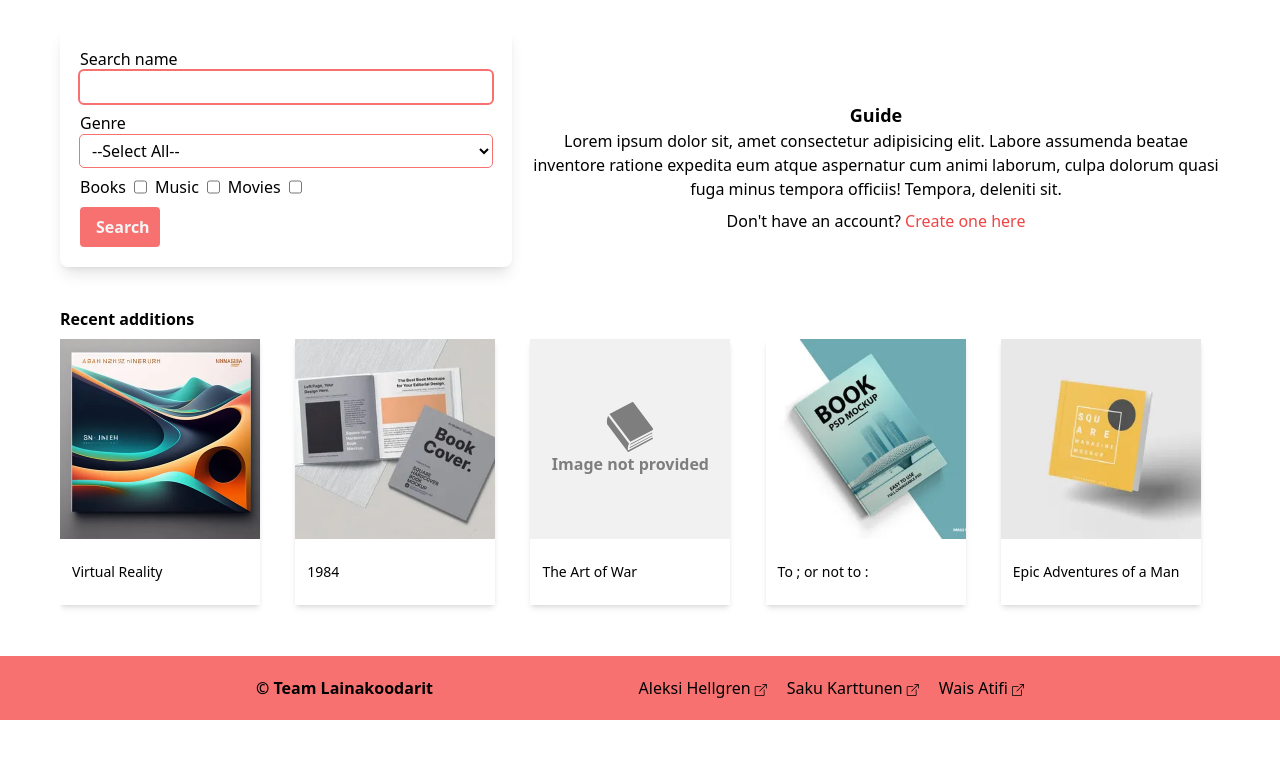
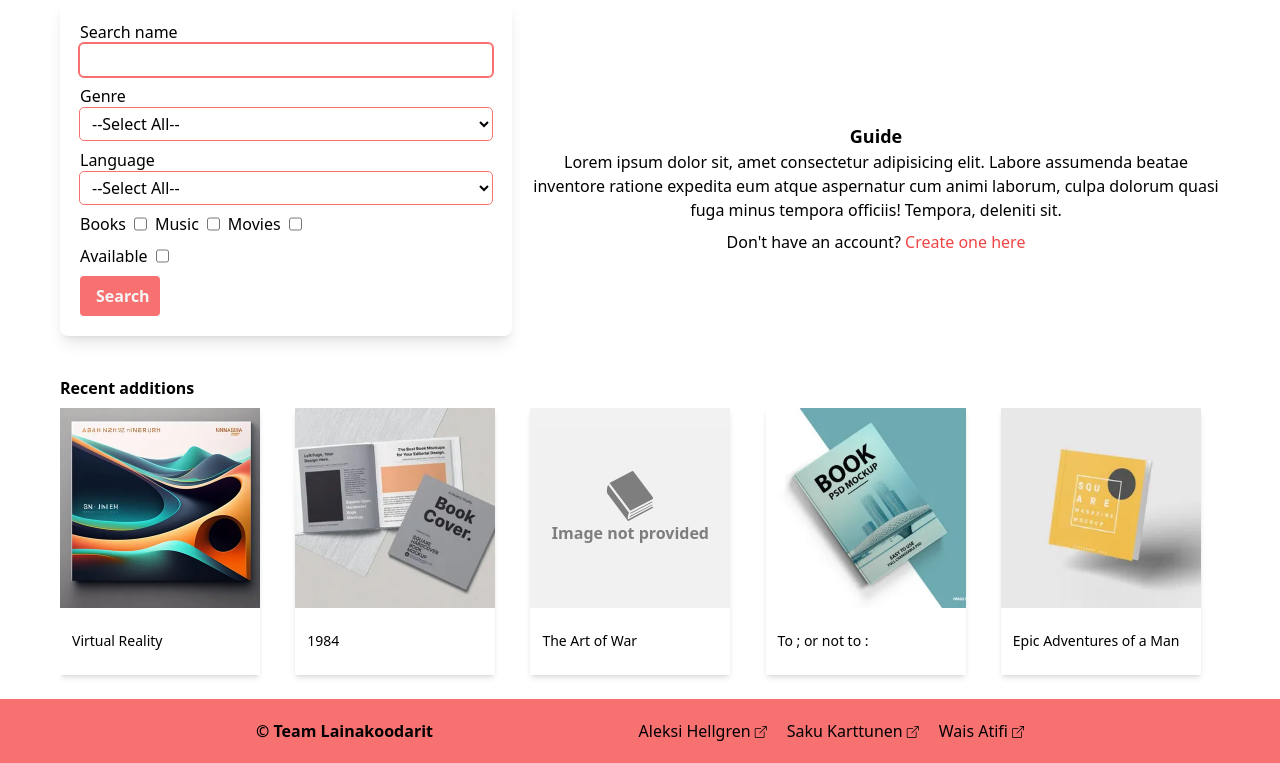
Before and after one commit to hamk-webdev-intip21a6/lainakoodarit_project, a Django app: page / in a window 1280 px wide. Shown: the part 80-843 px from the top of the page. Before the commit the page ends 800 px from the top, so only its background shows below. Run offline with Django 4.2, Linux system fonts and the light colour scheme; data comes from the database, SQL or seed files in the repository; both versions use the stored data as it was after the commit; some libraries are stand-ins or nearby versions.

Commit message:
added languages in form

```diff
--- a/borrow/templates/borrow/index.html
+++ b/borrow/templates/borrow/index.html
@@ -21,7 +21,7 @@
         hover:outline-2 focus:outline-2" id="genre" name="genre">
         <option value="" class="italic">--Select All--</option>
 
-        {% for listing in listings %}
+        {% for listing in listings|dictsort:"genre" %}
         <!-- make sure that there cannot be multiple listings of the same genre -->
         {% ifchanged listing.genre %}
           <option value="{{ listing.genre }}">{{ listing.genre|title }}</option>
@@ -30,7 +30,21 @@
         {% endfor %}
       </select>
     </div>
+    <div class="flex flex-col">
+      <label for="language">Language</label>
+      <select data-te-select-init class="bg-transparent px-2 py-1 outline outline-1 outline-red-400 rounded
+        hover:outline-2 focus:outline-2" id="language" name="language">
+        <option value="" class="italic">--Select All--</option>
 
+        {% for listing in listings|dictsort:"language" %}
+        <!-- make sure that there cannot be multiple listings of the same genre -->
+        {% ifchanged listing.language %}
+          <option value="{{ listing.language }}">{{ listing.language|title }}</option>
+        {% endifchanged %}
+
+        {% endfor %}
+      </select>
+    </div>
     <div class="flex gap-x-2">
       <label for="category_books" class="select">Books</label>
       <input type="checkbox" name="category" id="category_books" value="book"/>
@@ -39,8 +53,13 @@
       <label for="category_movies" class="select">Movies</label>
       <input type="checkbox" name="category" id="category_movies" value="movie"/>
     </div>
+    <div class="flex gap-x-2">
+      <label for="Available">Available</label>
+      <input type="checkbox" name="category" id="category_books" value="book"/>
+    </div>
+
     <button type="submit" class="bg-red-400 text-neutral-100 font-semibold w-20 px-4 py-2 rounded
-      transition-all hover:text-neutral-900 active:brightness-75">Search</button>
+    transition-all hover:text-neutral-900 active:brightness-75">Search</button>
   </form>
   <!-- user guide -->
   <div class="col-span-5 flex flex-col gap-y-2 justify-center order-first mt-10 text-center md:order-last md:col-span-2 lg:col-span-3">
```
Also changed, not shown: db.sqlite3.
